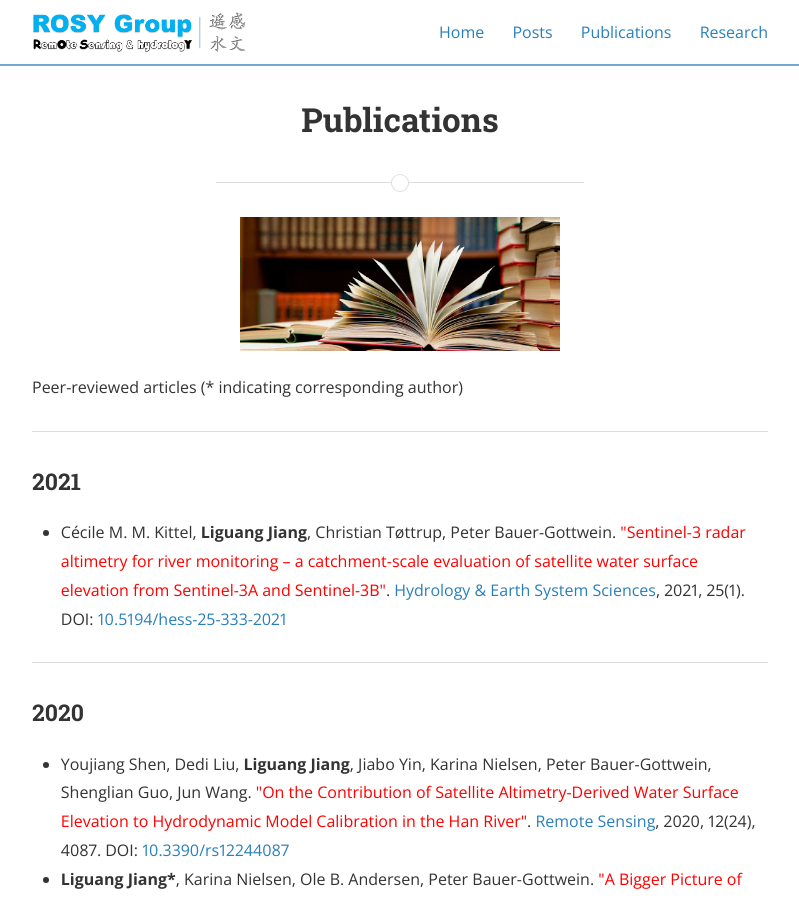
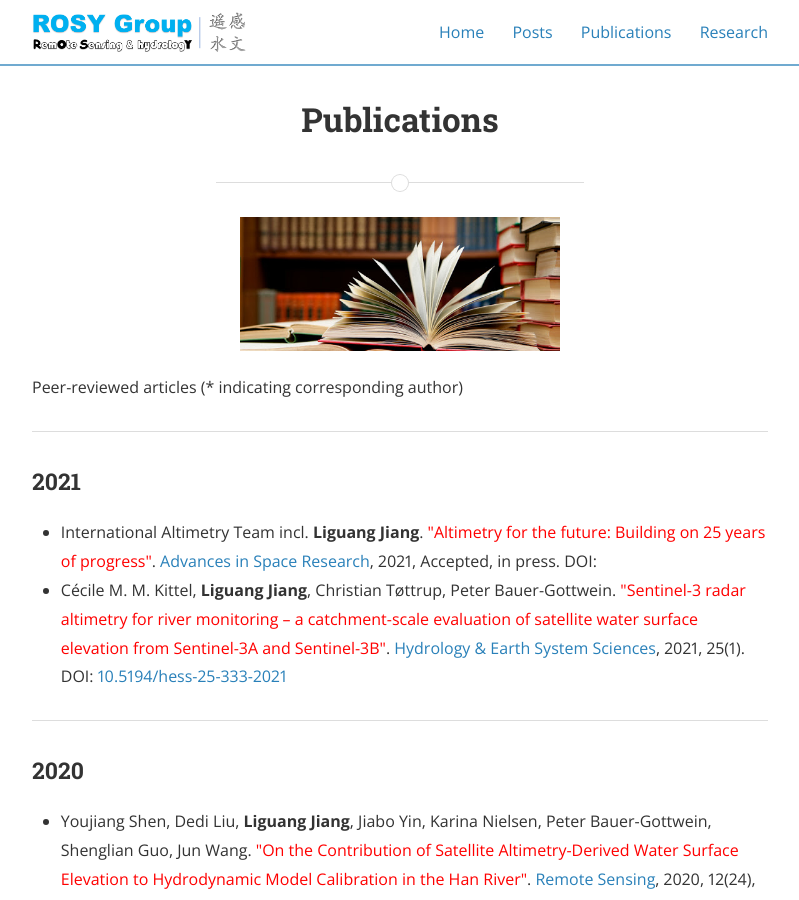
Before and after one commit to 12530/rshydro, a Jekyll site: the page built from publications.md, in a window 1280 px wide and 900 px high. Shown: the whole window, without its empty margins (240-1039 px from the left). Built offline with Jekyll 4.4.1, drawn with Linux system fonts in a browser that asks for light colours; nearby versions of some CDN libraries.

Commit message:
Update publications.md

```diff
--- a/publications.md
+++ b/publications.md
@@ -10,6 +10,7 @@ main_nav: true
 <hr>
 <h3>2021</h3>
 <ul>
+  <li>International Altimetry Team incl. <b>Liguang Jiang</b>. <font color="red">"Altimetry for the future: Building on 25 years of progress"</font>. <a href="https://hess.copernicus.org/articles/25/333/2021/"> Advances in Space Research</a>, 2021, Accepted, in press. DOI: <a href="https://doi.org/"></a></li>
   <li>Cécile M. M. Kittel, <b>Liguang Jiang</b>, Christian Tøttrup, Peter Bauer-Gottwein. <font color="red">"Sentinel-3 radar altimetry for river monitoring – a catchment-scale evaluation of satellite water surface elevation from Sentinel-3A and Sentinel-3B"</font>. <a href="https://hess.copernicus.org/articles/25/333/2021/"> Hydrology & Earth System Sciences</a>, 2021, 25(1). DOI: <a href="https://doi.org/10.5194/hess-25-333-2021">10.5194/hess-25-333-2021</a></li>
 </ul>
 
```
